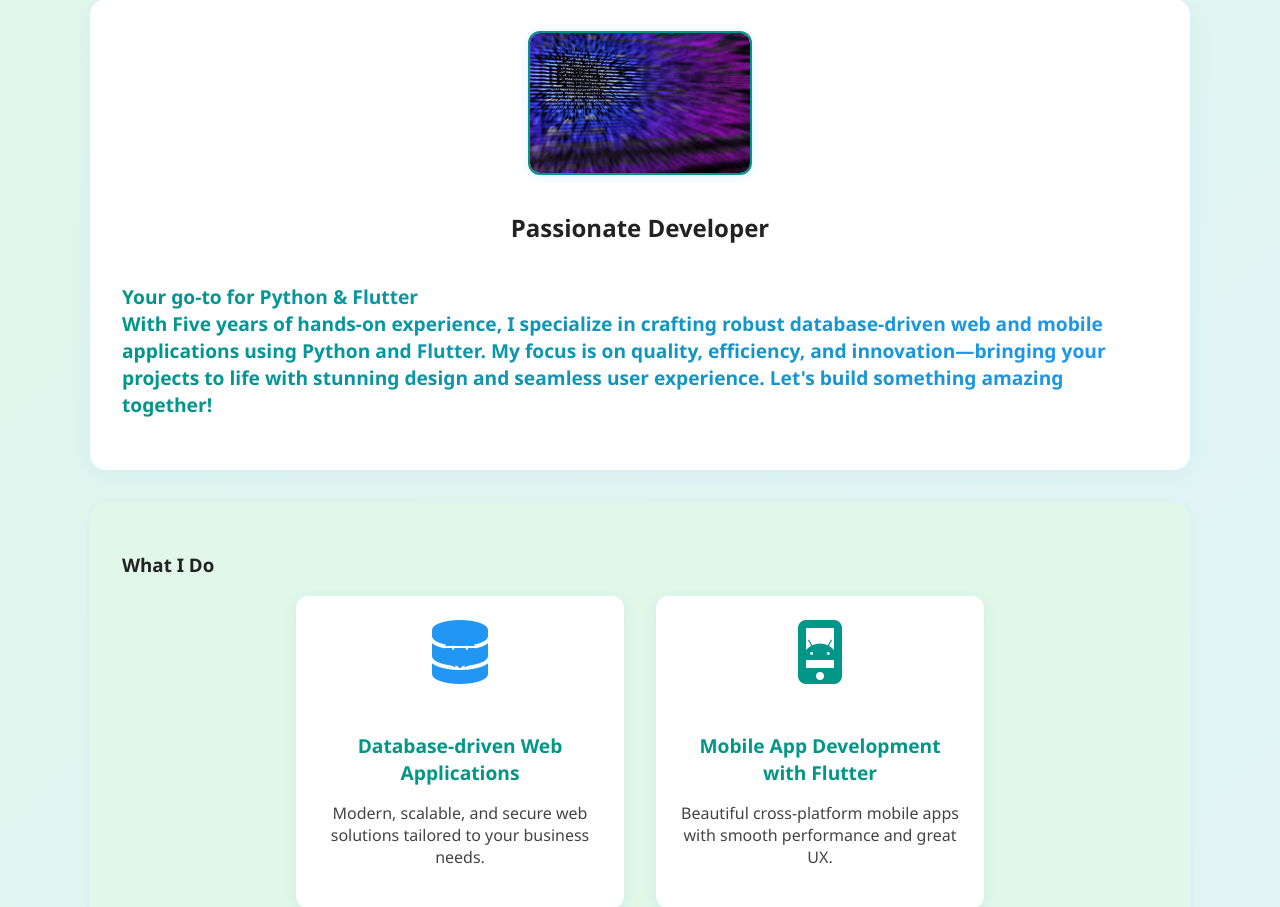
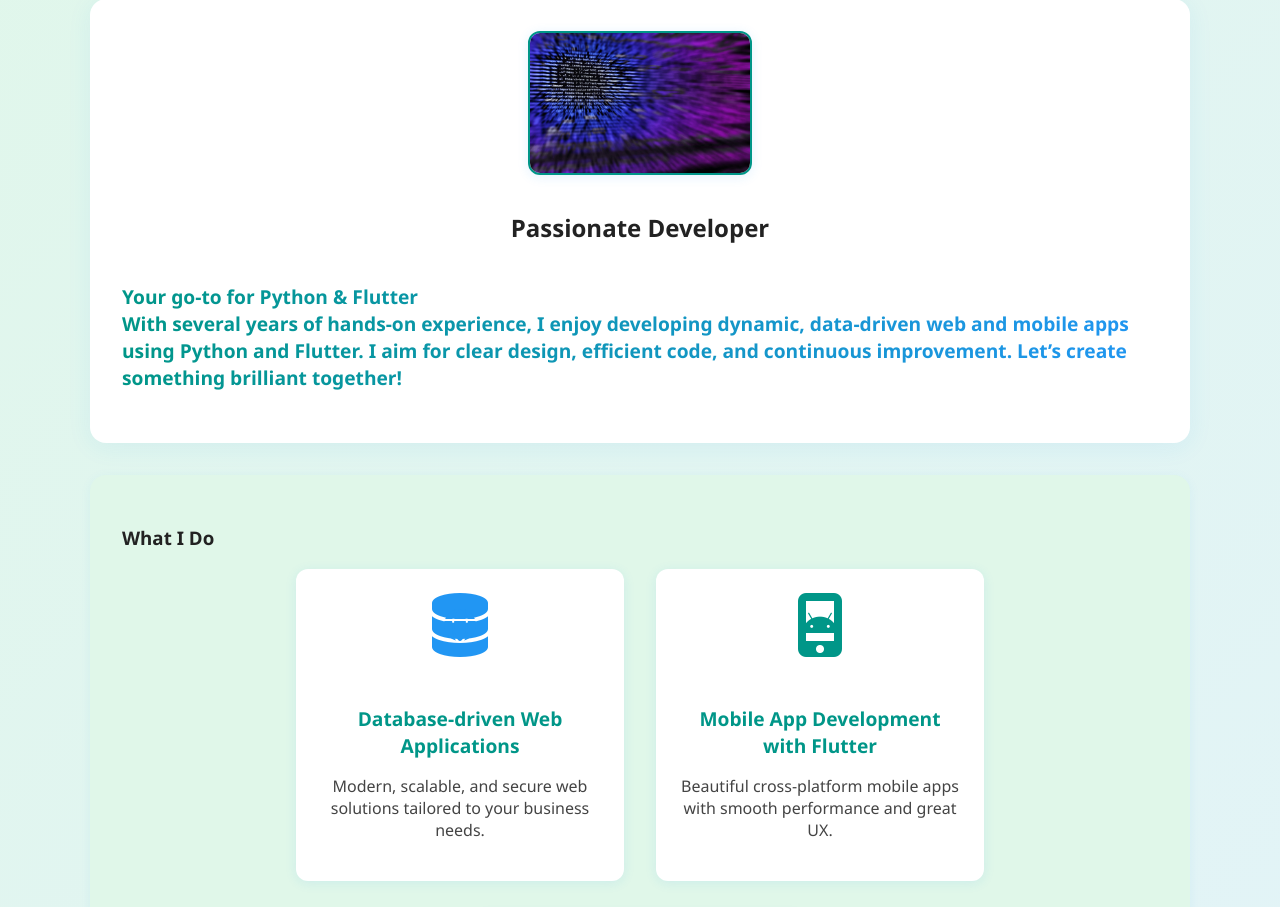
Before and after one commit to zy538324/Palmertech.co.uk, a Flask app: page / in a window 1280 px wide. Shown: the part 458-1365 px from the top of the page. Run offline with Flask 3, Linux system fonts and the light colour scheme.

Commit message:
Update index.html

```diff
--- a/templates/index.html
+++ b/templates/index.html
@@ -1,7 +1,7 @@
 
             {% extends "base.html" %}
 
-            {% block title %}Palmertech | Expert Web Developer{% endblock %}
+            {% block title %}Palmertech | Web Developer{% endblock %}
 
             {% block content %}
             <section class="intro showcase">
@@ -11,7 +11,7 @@
                 </div>
                 <h2>Passionate Developer</h2>
                 <p class="animated-text">Your go-to for Python &amp; Flutter<br>
-                With Five years of hands-on experience, I specialize in crafting robust database-driven web and mobile applications using Python and Flutter. My focus is on quality, efficiency, and innovation—bringing your projects to life with stunning design and seamless user experience. <strong>Let's build something amazing together!</strong></p>
+                With several years of hands-on experience, I enjoy developing dynamic, data-driven web and mobile apps using Python and Flutter. I aim for clear design, efficient code, and continuous improvement. <strong>Let’s create something brilliant together!</strong>
             </section>
 
             <section class="services highlight">
```
